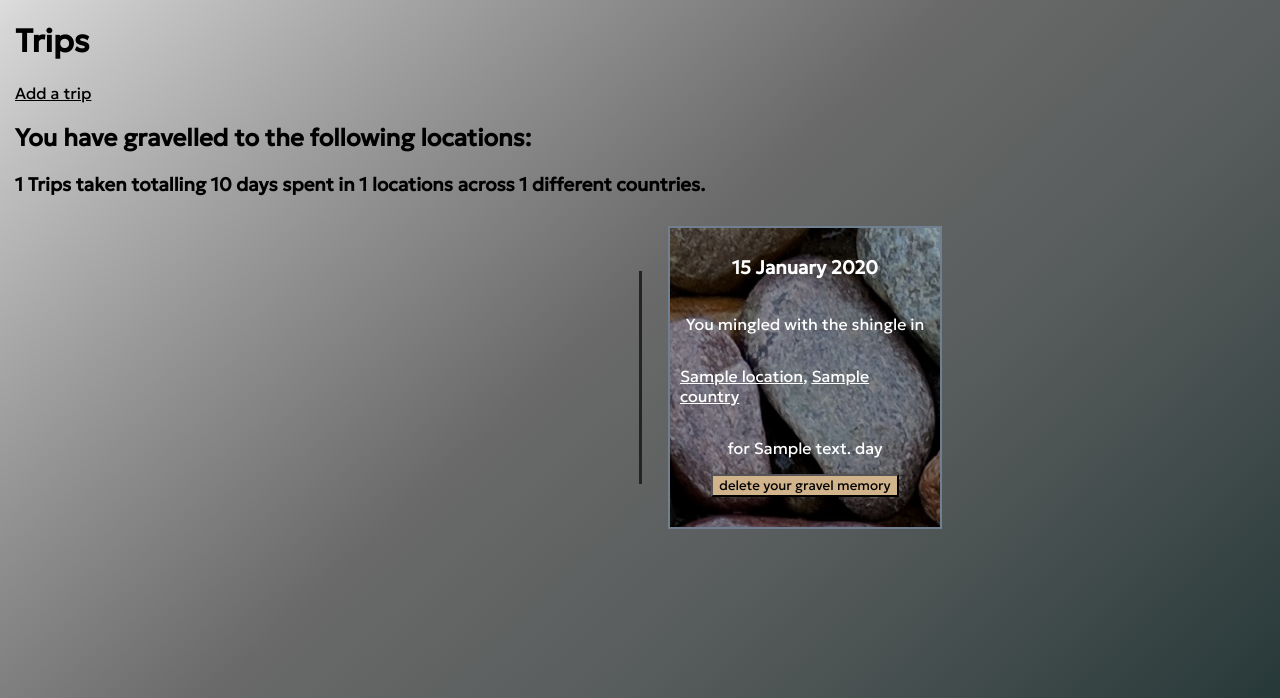
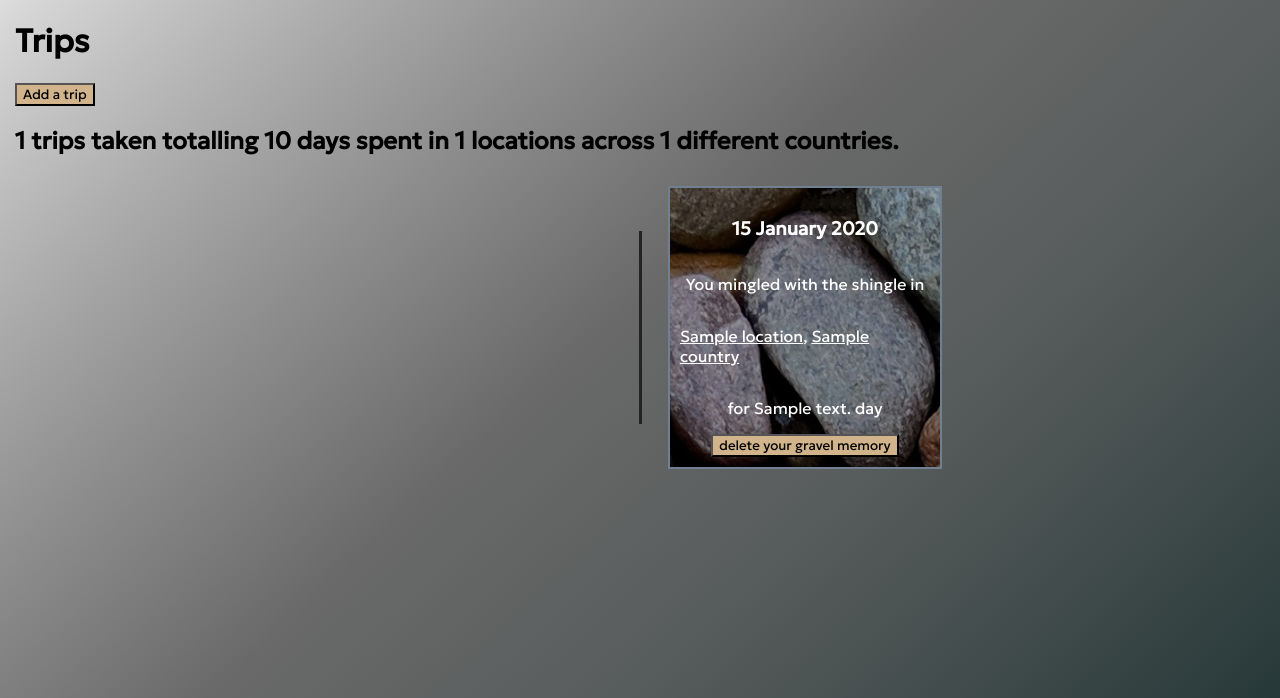
Before and after one commit to mr-mckenzie/Gravel-Travel, a Flask app: page /trips in a window 1280 px wide. Shown: the part 102-800 px from the top of the page. Run offline with Flask 3, Linux system fonts and the light colour scheme; a database or web service that is not in the repository returns one stand-in record (values such as "Sample title"); some libraries are stand-ins or nearby versions.

Commit message:
updated Trips page and fixed cancel button behaviour for add trip/location forms

```diff
--- a/controllers/trip_controller.py
+++ b/controllers/trip_controller.py
@@ -11,6 +11,7 @@ trips_blueprint = Blueprint("trips", __name__)
 @trips_blueprint.route('/trips')
 def show_all_trips():
     all_trips = trip_repo.select_all_trips()
+    all_locations = location_repo.select_all()
 
     trips_with_random_position = []
 
@@ -38,7 +39,7 @@ def show_all_trips():
     locations_visited = len(set(location_counter))
     trips_taken = len(all_trips)
 
-    return render_template('trips/index.jinja', input_trips = trips_with_random_position, days_travelled = days_travelled, locations_visited = locations_visited, countries_visited = countries_visited, trips_taken = trips_taken)
+    return render_template('trips/index.jinja', input_trips = trips_with_random_position, input_locations = all_locations, days_travelled = days_travelled, locations_visited = locations_visited, countries_visited = countries_visited, trips_taken = trips_taken)
 
 #delete a trip
 @trips_blueprint.route('/trips/<id>/delete', methods=['POST'])
--- a/static/css/style.css
+++ b/static/css/style.css
@@ -144,6 +144,14 @@ header > p {
 .not_yet_visited_overlay {
     background-color: black;
     opacity: 60%
+}
+
+.box-content {
+    z-index: 2;
+    display: flex;
+    flex-direction: column;
+    justify-content: center;
+    align-items: center;
 }
 
 .z-index {
--- a/templates/trips/index.jinja
+++ b/templates/trips/index.jinja
@@ -3,10 +3,9 @@
 {% block content %}
 <h1>Trips</h1>
 
-<a class="black_anchor" href="trips/add">Add a trip</a>
+<input class="button" id="addButton" value="Add a trip" type="button"/>
 
-<h2>You have gravelled to the following locations:</h2>
-<h3> {{trips_taken}} Trips taken totalling {{days_travelled}} days spent in {{locations_visited}} locations across {{countries_visited}} different countries.</h3>
+<h2> {{trips_taken}} trips taken totalling {{days_travelled}} days spent in {{locations_visited}} locations across {{countries_visited}} different countries.</h2>
 
 <div class="trip_flex_box">
     <div class="timeline"></div>
@@ -18,9 +17,11 @@
         style="background-position: {{trip.rand_bg_pos_x}}% {{trip.rand_bg_pos_y}}%"
     >
         <div class="overlay"></div>
-        <h3 class="z-index"> {{trip.date.day}} {{trip.month}} {{trip.date.year}}</h3>
 
-        <p class="z-index">
+        <div class="box-content">
+            <h3 class=> {{trip.date.day}} {{trip.month}} {{trip.date.year}}</h3>
+
+            <p class=>
                 {%if trip.length%5 == 0 %} You gawked at the rocks in
                 {%elif trip.length%4 == 0 %} You stared at the stones in
                 {%elif trip.length%3 == 0 %} You revelled in the pebbles in
@@ -28,17 +29,93 @@
                 {%else%} You mingled with the shingle in
                 {%endif%}
             </p>
-        <p class="z-index"> <a class="white_anchor" href="/locations/{{trip.location.id}}"> {{ trip.location.name }}</a>, <a class="white_anchor" href="/countries/{{trip.location.country.id}}">{{trip.location.country.name}} </a> </p>
-        <p class="z-index"> for {{trip.length}} {% if trip.length > 1 %} days {%else%} day {%endif%}</p>
+            <p class=> <a class="white_anchor" href="/locations/{{trip.location.id}}"> {{ trip.location.name }}</a>, <a class="white_anchor" href="/countries/{{trip.location.country.id}}">{{trip.location.country.name}} </a> </p>
+            <p class=> for {{trip.length}} {% if trip.length > 1 %} days {%else%} day {%endif%}</p>
 
-        <form class="z-index" action="/trips/{{ trip.id }}/delete" method="POST">
-            <input class="button" type="submit" value="delete your gravel memory" />
+            <form class="button" id="delete-form-{{trip.id}}" action="/trips/{{trip.id}}/delete" method="POST">
+                <input class="button" id="delete-button-{{trip.id}}" type="button" value="delete your gravel memory" />
+            </form>
+        </div>
+    </div>
+
+    <dialog id="delete-dialog-{{trip.id}}" class="deleteDialog">
+        <p>Are you sure you want to delete this trip?</p>
+        <form method="dialog">
+            <menu>
+                <input class="button" id="cancel-{{trip.id}}" type="submit" value="Cancel" formmethod="dialog">
+                <input class="button" id="confirm-{{trip.id}}" type="submit" value="Confirm">
+            </menu>
+        </form>
+    </dialog>
+
+    <script>
+        (() => {
+            const deleteForm{{trip.id}} = document.getElementById("delete-form-{{trip.id}}");
+            const deleteButton{{trip.id}} = document.getElementById("delete-button-{{trip.id}}");
+            const confirmButton{{trip.id}} = document.getElementById("confirm-{{trip.id}}");
+            const deleteDialog{{trip.id}} = document.getElementById("delete-dialog-{{trip.id}}");
+
+            // delete button opens the delete dialog
+            deleteButton{{trip.id}}.addEventListener("click", () => {
+            deleteDialog{{trip.id}}.showModal();
+            });
+
+            //confirm button submits the delete form
+            confirmButton{{trip.id}}.addEventListener("click", () => {
+            deleteForm{{trip.id}}.submit();
+            });
+
+        })();
+    </script>
+    {% endfor %}
+
+
+    <dialog class="addDialog" id="addDialog">
+
+        <form action="/trips/add" method="post">
+
+            <select name="location_id" id="location-select">
+
+                <option value="">-- Where was the gravel? --</option>
+
+                {% for location in input_locations%}
+                    <option value="{{location.id}}">{{location.name}}, {{location.country.name}}</option>
+                {% endfor %}
+
+            </select>
+
+            <label for="date">Arrival date:</label>
+            <input type="date" name="date" id="date" required>
+
+            <label for="length">Length of trip:</label>
+            <input type="number" name="length" id="length" min="1" required>
+            <input class="button" type="submit" value="Cancel" id="addCancel" formmethod="dialog">
+            <input type="submit" value="Add" class="button">
         </form>
 
-        <br>
+    </dialog>
 
-    </div>
-    {% endfor %}
+    <script>
+    (() => {
+        const addButton = document.getElementById("addButton");
+        const addDialog = document.getElementById("addDialog");
+        const addCancel = document.getElementById("addCancel");
+
+        // add button opens the add location dialog
+        addButton.addEventListener("click", () => {
+        addDialog.showModal();
+        });
+
+        // cancel button closes the add location dialog
+        addCancel.addEventListener("click", () => {
+        addDialog.close();
+        });
+
+    })();
+    </script>
+
+
+
 </div>
 
 {% endblock %}
```
Also changed, not shown: templates/locations/index.jinja (+8 -2 lines). Lines whose indentation alone changed are shown as unchanged.
